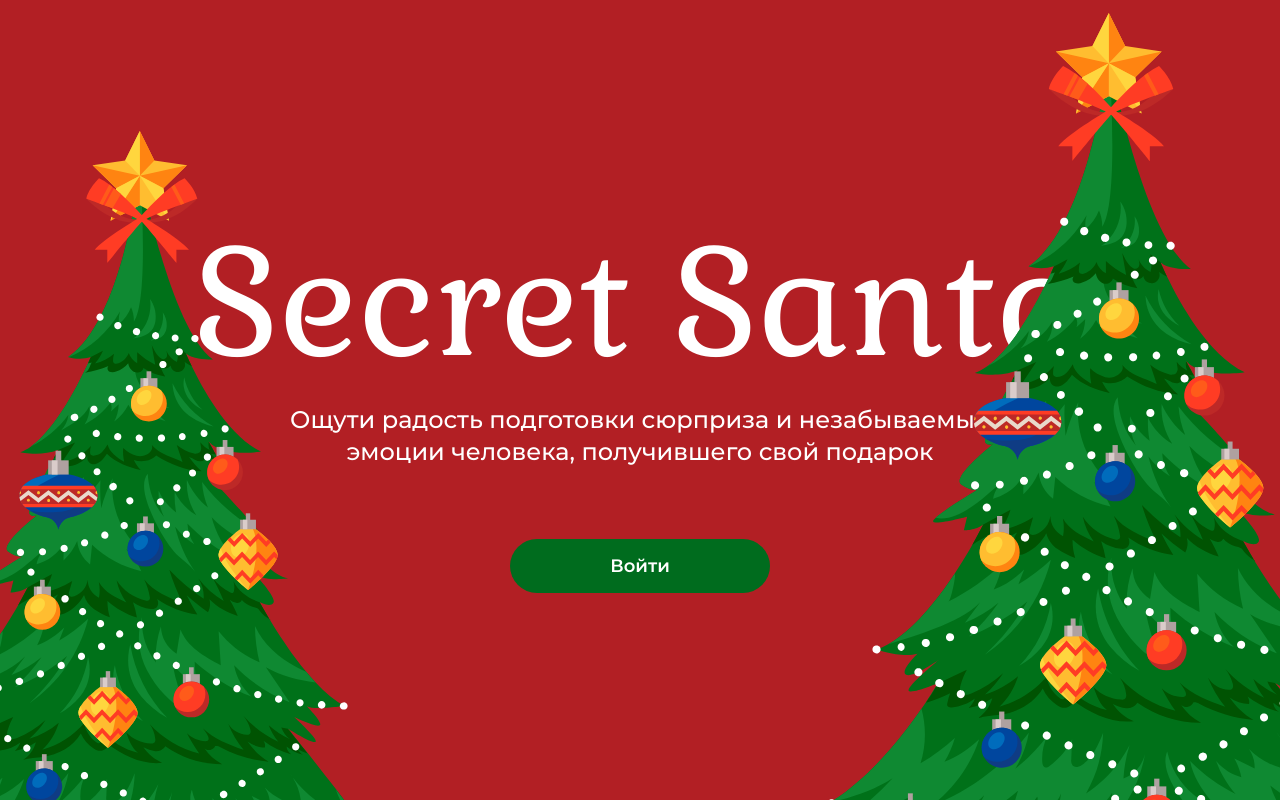
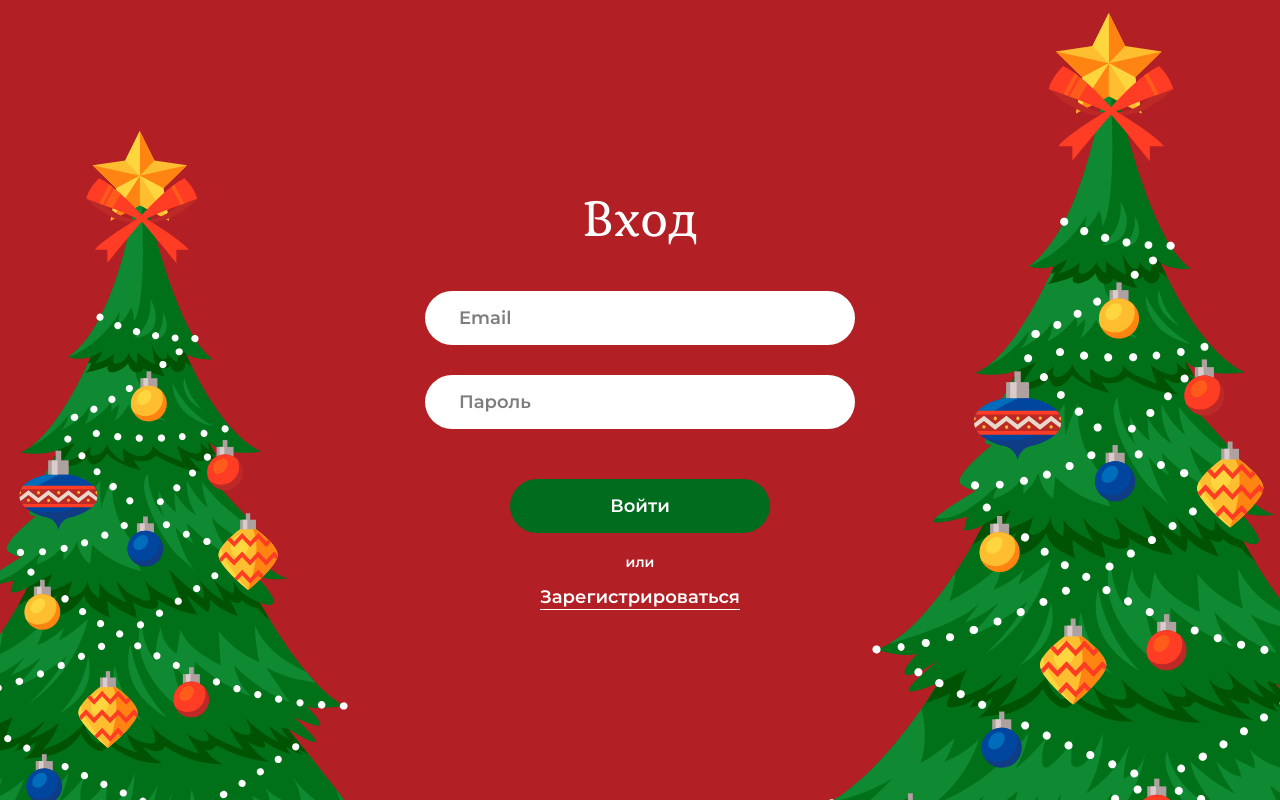
Before and after one commit to dan-rusakov/secret-santa, a Vue app: page / in a window 1280 px wide. Both pictures are taken after a click on the button "Войти". Built offline with nearby package versions, Linux system fonts and the light colour scheme; a web font is replaced by a local one.

Commit message:
add pages changing animations

```diff
--- a/src/App.vue
+++ b/src/App.vue
@@ -5,7 +5,9 @@
         <img src="./assets/img/tree.svg" alt="Новогодняя елка" class="main__left-tree-img" width="580">
       </div>
       <div class="main__inner">
-        <MainPage />
+        <transition name="slide-up" mode="out-in">
+          <component :is="currentPage" :current-page.sync="currentPage"></component>
+        </transition>
       </div>
       <div class="main__right-tree">
         <img src="./assets/img/tree.svg" alt="Новогодняя елка" class="main__left-tree-img" width="639">
@@ -16,11 +18,27 @@
 
 <script>
 import MainPage from './components/MainPage';
+import LoginPage from './components/LoginPage';
+import RegistrationPage from './components/RegistrationPage';
+import BecomePage from './components/BecomePage';
 
 export default {
   name: 'App',
   components: {
     MainPage,
+    LoginPage,
+    RegistrationPage,
+    BecomePage,
+  },
+  data() {
+    return {
+      currentPage: '',
+    }
+  },
+  mounted() {
+    setTimeout(() => {
+      this.currentPage = 'MainPage';
+    }, 350);
   },
 };
 </script>
--- a/src/assets/scss/animations.scss
+++ b/src/assets/scss/animations.scss
@@ -1,6 +1,17 @@
-.fade-enter-active, .fade-leave-active {
-  transition: .35s opacity ease;
+.slide-up-enter-active {
+  transition: .75s transform , .5s opacity;
 }
-.fade-enter, .fade-leave-to {
+
+.slide-up-leave-active {
+    transition: 1s transform, .75s opacity;
+}
+
+.slide-up-enter {
+  transform: translateY(200px);
   opacity: 0;
 }
+
+.slide-up-leave-to {
+  transform: translateY(-200px);
+  opacity: 0;
+}
--- a/src/components/LoginPage.vue
+++ b/src/components/LoginPage.vue
@@ -1,7 +1,12 @@
 <template>
   <div class="login-page">
     <h2 class="login-page__title">Вход</h2>
-    <form action="" method="post" class="login-page__form" novalidate>
+    <form
+        action="#!"
+        method="post"
+        class="login-page__form"
+        novalidate
+    >
       <input
           aria-label="Email"
           type="email"
@@ -27,6 +32,7 @@
         <button
             class="btn-secondary login-page__registration-page-btn"
             type="button"
+            @click="goToRegistrationPage"
         >Зарегистрироваться</button>
       </div>
     </form>
@@ -36,5 +42,13 @@
 <script>
 export default {
   name: 'LoginPage',
+  props: {
+    currentPage: String,
+  },
+  methods: {
+    goToRegistrationPage() {
+      this.$emit('update:current-page', 'RegistrationPage');
+    },
+  },
 };
 </script>
--- a/src/components/MainPage.vue
+++ b/src/components/MainPage.vue
@@ -4,7 +4,7 @@
     <h2 class="main-page__description">
       Ощути радость подготовки сюрприза и незабываемые эмоции человека, получившего свой подарок
     </h2>
-    <button class="btn main-page__btn" type="button">
+    <button class="btn main-page__btn" type="button" @click="goToLoginPage">
       Войти
     </button>
   </div>
@@ -13,5 +13,13 @@
 <script>
 export default {
   name: 'MainPage',
+  props: {
+    currentPage: String,
+  },
+  methods: {
+    goToLoginPage() {
+      this.$emit('update:current-page', 'LoginPage');
+    },
+  },
 };
 </script>
--- a/src/components/RegistrationPage.vue
+++ b/src/components/RegistrationPage.vue
@@ -1,7 +1,12 @@
 <template>
   <div class="login-page">
     <h2 class="login-page__title">Регистрация</h2>
-    <form action="" method="post" class="login-page__form" novalidate>
+    <form
+        action="#!"
+        method="post"
+        class="login-page__form"
+        novalidate
+    >
       <input
           aria-label="Имя и фамилия"
           type="text"
@@ -42,6 +47,7 @@
         <button
             class="btn-secondary login-page__registration-page-btn"
             type="button"
+            @click="goToLoginPage"
         >Войти</button>
       </div>
     </form>
@@ -51,5 +57,13 @@
 <script>
 export default {
   name: 'RegistrationPage',
+  props: {
+    currentPage: String,
+  },
+  methods: {
+    goToLoginPage() {
+      this.$emit('update:current-page', 'LoginPage');
+    },
+  },
 }
 </script>
```
